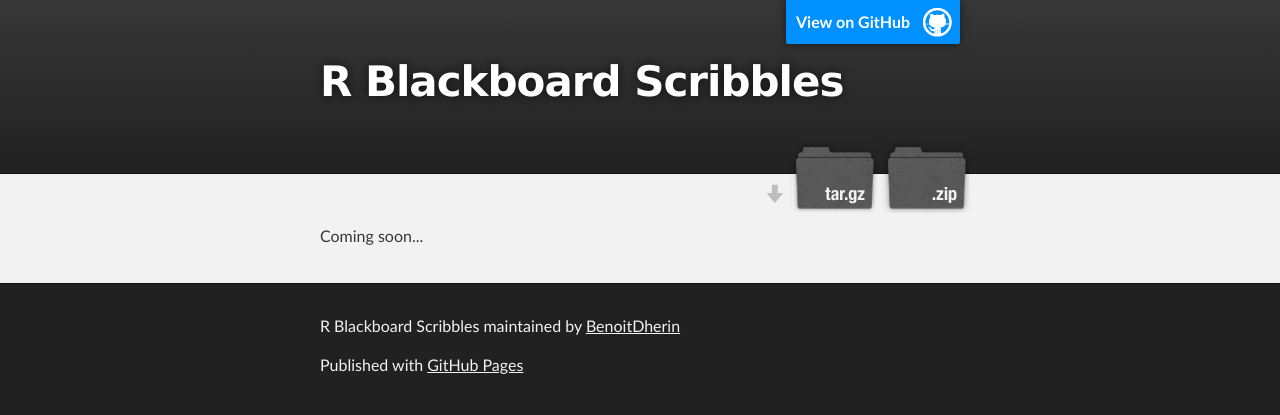
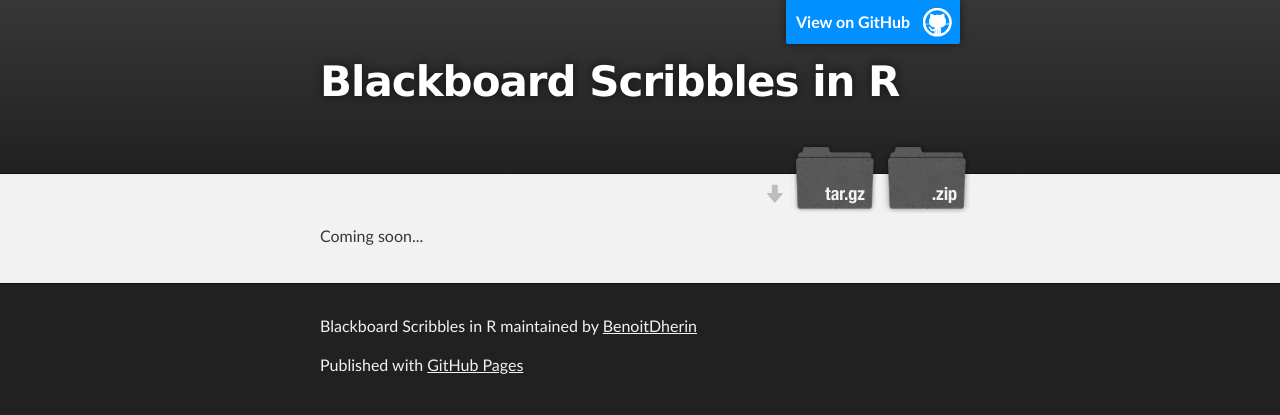
Before and after one commit to philiphong93/R-basics, a plain HTML site: page index.html in a window 1280 px wide. Drawn offline with Linux system fonts and the light colour scheme.

```diff
--- a/index.html
+++ b/index.html
@@ -4,11 +4,11 @@
   <head>
     <meta charset='utf-8' />
     <meta http-equiv="X-UA-Compatible" content="chrome=1" />
-    <meta name="description" content="R Blackboard Scribbles : " />
+    <meta name="description" content="Blackboard Scribbles in R : " />
 
     <link rel="stylesheet" type="text/css" media="screen" href="stylesheets/stylesheet.css">
 
-    <title>R Blackboard Scribbles</title>
+    <title>Blackboard Scribbles in R</title>
   </head>
 
   <body>
@@ -18,7 +18,7 @@
         <header class="inner">
           <a id="forkme_banner" href="https://github.com/BenoitDherin/R-basics">View on GitHub</a>
 
-          <h1 id="project_title">R Blackboard Scribbles</h1>
+          <h1 id="project_title">Blackboard Scribbles in R</h1>
           <h2 id="project_tagline"></h2>
 
             <section id="downloads">
@@ -38,7 +38,7 @@
     <!-- FOOTER  -->
     <div id="footer_wrap" class="outer">
       <footer class="inner">
-        <p class="copyright">R Blackboard Scribbles maintained by <a href="https://github.com/BenoitDherin">BenoitDherin</a></p>
+        <p class="copyright">Blackboard Scribbles in R maintained by <a href="https://github.com/BenoitDherin">BenoitDherin</a></p>
         <p>Published with <a href="http://pages.github.com">GitHub Pages</a></p>
       </footer>
     </div>
--- a/params.json
+++ b/params.json
@@ -1 +1 @@
-{"name":"R Blackboard Scribbles","tagline":"","body":"Coming soon...","google":"","note":"Don't delete this file! It's used internally to help with page regeneration."}
+{"name":"Blackboard Scribbles in R","tagline":"","body":"Coming soon...","google":"","note":"Don't delete this file! It's used internally to help with page regeneration."}
```
